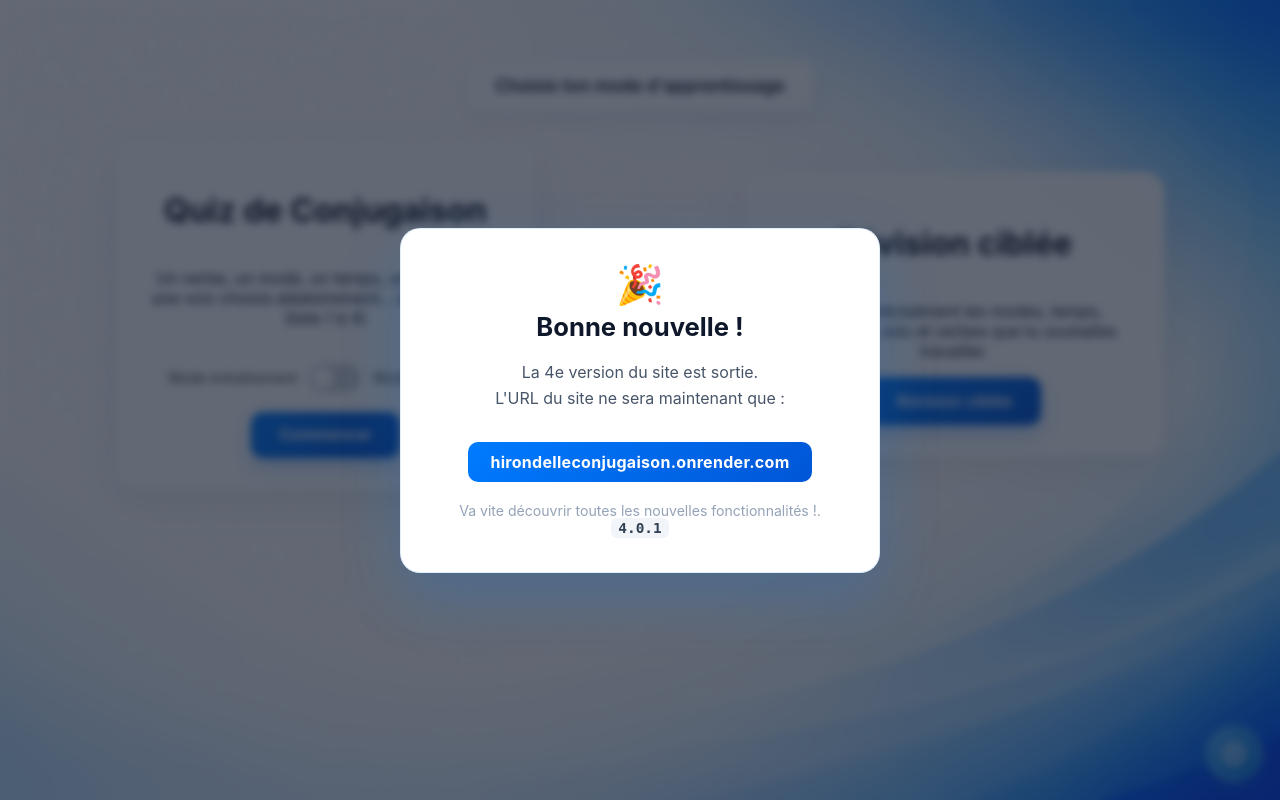
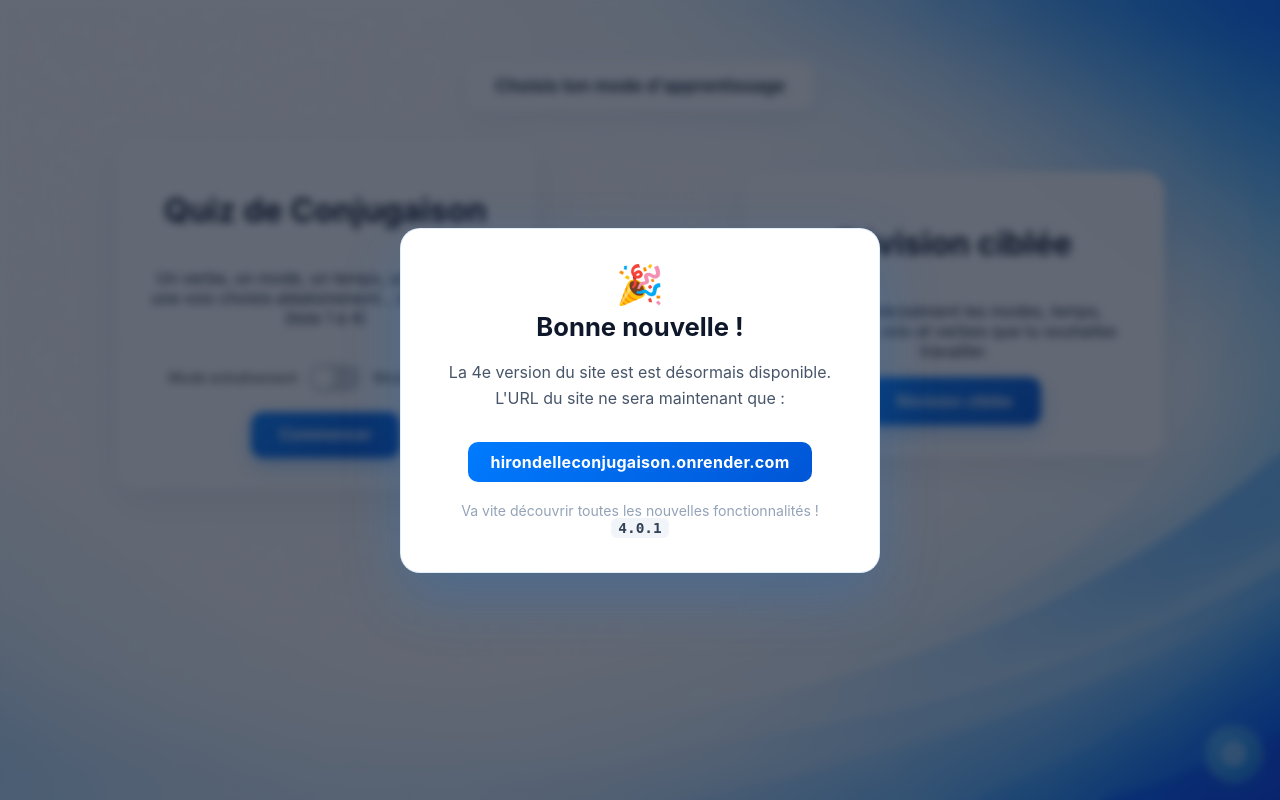
Before and after one commit to lemeilleurhackeur65645-cell/conjugaisonv3fini, a Flask app: page / in a window 1280 px wide. Run offline with Flask 3, Linux system fonts and the light colour scheme.

Commit message:
Update index.html

```diff
--- a/templates/index.html
+++ b/templates/index.html
@@ -40,11 +40,11 @@
       <h2 id="annonce-title">Bonne nouvelle !</h2>
     </div>
     <p class="annonce-body">
-      La 4e version du site est sortie.<br>
+      La 4e version du site est est désormais disponible.<br>
       L'URL du site ne sera maintenant que&nbsp;:
     </p>
     <p class="annonce-url">hirondelleconjugaison.onrender.com</p>
-    <p class="annonce-hint">Va vite découvrir toutes les nouvelles fonctionnalités !.</p>
+    <p class="annonce-hint">Va vite découvrir toutes les nouvelles fonctionnalités !</p>
     <p class="annonce-hint"> <code>4.0.1</code></p>
   </div>
 </div>
```
